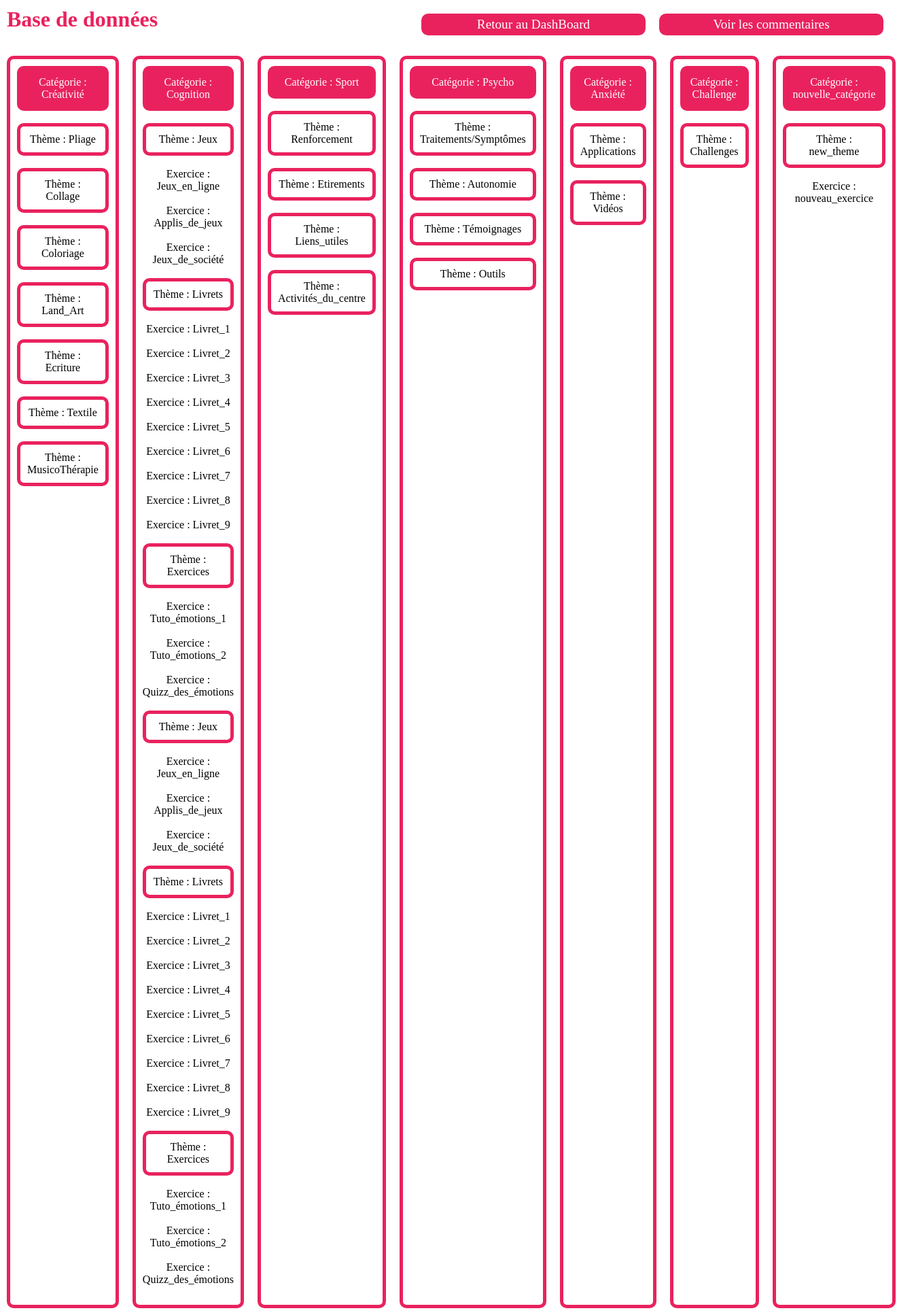
After one commit to louischarnay/IUT-apprehab-project, a PHP site: page /viewDatabase.php in a window 1320 px wide. The commit adds this page. Shown: the whole page at 68% size. Run offline with PHP 8.4, Linux system fonts and the light colour scheme; data comes from the database, SQL or seed files in the repository; both versions use the stored data as it was after the commit.

Commit message:
interface finie
Il faudra juste enlever le fichier sqlite et le remplacer par une vraie database sql

```diff
--- a/PHP/class/Db.php
+++ b/PHP/class/Db.php
@@ -2,7 +2,7 @@
 class Db {
     public $pdo;
     function __construct(){
-        $this->pdo = new PDO('sqlite:C:\Users\Pablo\Documents\IUT\IUT S3\PTUT\appRehab\PHP\database\database.db' );
+        $this->pdo = new PDO('sqlite:'.__DIR__.'/../database/database.db' );
     }
 
     public function addCategorie(string $nom){
@@ -10,30 +10,30 @@ class Db {
         $sth->execute(["categorie" => $nom]);
         $result = $sth->fetch();
         if($result != false){
-            return false;
+            return "Catégorie déjà existante";
         }
         $sth = $this->pdo->prepare("INSERT INTO Categories(nameCategory) VALUES (:categorie)");
         $sth->execute(["categorie" => $nom]);
-        return true;
+        return "Catégorie ajoutée";
     }
 
-    public function addLesson(string $nom, string $categorie){
+    public function addTheme(string $nom, string $categorie){
         $sth = $this->pdo->prepare("SELECT * FROM Categories WHERE nameCategory= :categorie");
         $sth->execute(["categorie" => $categorie]);
         $result = $sth->fetch();
         if($result == false){
-            return false;
+            return "Catégorie inexistante";
         }
         $categorieId = $result["idCategory"];
-        $sth = $this->pdo->prepare("SELECT * FROM Lessons WHERE nameLesson= :lesson AND categoryId= :categorie");
-        $sth->execute(["lesson" => $nom, "categorie" => $categorieId]);
+        $sth = $this->pdo->prepare("SELECT * FROM Lessons WHERE nameLesson= :lesson");
+        $sth->execute(["lesson" => $nom]);
         $result = $sth->fetch();
         if($result != false){
-            return false;
+            return "Thème déjà existant";
         }
         $sth = $this->pdo->prepare("INSERT INTO Lessons (nameLesson, categoryId) VALUES (:nom, :categorie)");
         $sth->execute(["nom" => $nom, "categorie" => $categorieId]);
-        return true;
+        return "Thème ajouté";
     }
 
     public function addExercice(string $nom, string $lesson){
@@ -41,20 +41,18 @@ class Db {
         $sth->execute(["lesson" => $lesson]);
         $result = $sth->fetch();
         if($result == false){
-            echo "1";
-            return false;
+            return "Thème non existant";
         }
         $lessonId = $result["idLesson"];
-        $sth = $this->pdo->prepare("SELECT * FROM Items WHERE nameItem= :nom AND lessonId= :lessonId");
-        $sth->execute(["nom" => $nom, "lessonId" => $lessonId]);
+        $sth = $this->pdo->prepare("SELECT * FROM Items WHERE nameItem= :nom");
+        $sth->execute(["nom" => $nom]);
         $result = $sth->fetch();
         if($result != false){
-            echo "2";
-            return false;
+            return "Exercice déjà existant";
         }
         $sth = $this->pdo->prepare("INSERT INTO Items(nameItem, lessonId) VALUES(:nom, :lessonId)");
         $sth->execute(["nom" => $nom, "lessonId" => $lessonId]);
-        return true;
+        return "Exercice ajouté";
     }
 
     public function addItem(string $contenu, string $exercice, string $typeFile){
@@ -62,30 +60,30 @@ class Db {
         $sth->execute(["exercice" => $exercice]);
         $result = $sth->fetch();
         if($result == false){
-            return false;
+            return "Exercice non existant";
         }
         $itemId = $result["idItem"];
         $sth = $this->pdo->prepare("SELECT * FROM Files WHERE pathFile= :nom");
         $sth->execute(["nom" => $contenu]);
         $result = $sth->fetch();
         if($result != false){
-            return false;
+            return "Item déjà existant";
         }
         $sth = $this->pdo->prepare("INSERT INTO Files(pathFile, typeFile, itemId) VALUES(:contenu, :typeFile, :exercice)");
         $sth->execute(["exercice" => $itemId, "contenu" => $contenu, "typeFile" => $typeFile]);
-        return true;
+        return "Item ajouté";
     }
 
-    public function addWord(string $mot, string $def){
+    public function addMot(string $mot, string $def){
         $sth = $this->pdo->prepare("SELECT * FROM Words WHERE name= :mot");
         $sth->execute(["mot" => $mot]);
         $result = $sth->fetch();
         if($result != false){
-            return 0;
+            return "Mot déjà existant";
         }
         $sth = $this->pdo->prepare("INSERT INTO Words(name, definition) VALUES(:mot, :def)");
         $sth->execute(["mot" => $mot, "def" => $def]);
-        return true;
+        return "Mot ajouté";
     }
 
     public function deleteExercice(string $nom){
@@ -93,14 +91,14 @@ class Db {
         $sth->execute(["nom" => $nom]);
         $result = $sth->fetch();
         if ($result == false) {
-            return false;
+            return "Exercice non existant";
         }
         $itemId = $result["idItem"];
         $sth = $this->pdo->prepare("DELETE FROM Files WHERE itemId= :itemId");
         $sth->execute(["itemId" => $itemId]);
         $sth = $this->pdo->prepare("DELETE FROM Items WHERE idItem= :itemId");
         $sth->execute(["itemId" => $itemId]);
-        return true;
+        return "Exercice supprimé";
     }
 
     public function deleteTheme(string $nom){
@@ -108,7 +106,7 @@ class Db {
         $sth->execute(["nom" => $nom]);
         $result = $sth->fetch();
         if($result == false){
-            return false;
+            return "Thème non existant";
         }
         $lessonId = $result["idLesson"];
         $sth = $this->pdo->prepare("SELECT * FROM Items WHERE lessonId= :lessonId");
@@ -119,7 +117,7 @@ class Db {
         }
         $sth = $this->pdo->prepare("DELETE FROM Lessons WHERE idLesson= :lessonId");
         $sth->execute(["lessonId" => $lessonId]);
-        return true;
+        return "Thème supprimé";
     }
 
     public function deleteCategorie(string $nom){
@@ -127,7 +125,7 @@ class Db {
         $sth->execute(["nom" => $nom]);
         $result = $sth->fetch();
         if($result == false){
-            return false;
+            return "Catégorie non existante";
         }
         $categoryId = $result["idCategory"];
         $sth = $this->pdo->prepare("SELECT * FROM Lessons WHERE categoryId= :categoryId");
@@ -138,7 +136,7 @@ class Db {
         }
         $sth = $this->pdo->prepare("DELETE FROM Categories WHERE idCategory= :categoryId");
         $sth->execute(["categoryId" => $categoryId]);
-        return true;
+        return "Catégorie supprimée";
     }
 
     public function getCategories(){
@@ -161,4 +159,56 @@ class Db {
         $result = $sth->fetchAll(PDO::FETCH_COLUMN, 1);
         return $result;
     }
+
+    public function getCategorieId(string $nom){
+        $sth = $this->pdo->prepare("SELECT * FROM Categories WHERE nameCategory= :nom");
+        $sth->execute(["nom" => $nom]);
+        $result = $sth->fetch(PDO::FETCH_COLUMN, 0);
+        return $result;
+    }
+
+    public function getThemeId(string $nom){
+        $sth = $this->pdo->prepare("SELECT * FROM Lessons WHERE nameLesson= :nom");
+        $sth->execute(["nom" => $nom]);
+        $result = $sth->fetch(PDO::FETCH_COLUMN, 0);
+        return $result;
+    }
+
+    public function getThemesFromCategorie(string $idCategory){
+        $sth = $this->pdo->prepare("SELECT * FROM Lessons WHERE categoryId= :idCategory");
+        $sth->execute(["idCategory" => $idCategory]);
+        $result = $sth->fetchAll(PDO::FETCH_COLUMN, 1);
+        return $result;
+    }
+
+    public function getExerciceFromTheme(string $idLesson){
+        $sth = $this->pdo->prepare("SELECT * FROM Items WHERE lessonId= :idLesson");
+        $sth->execute(["idLesson" => $idLesson]);
+        $result = $sth->fetchAll(PDO::FETCH_COLUMN, 1);
+        return $result;
+    }
+
+    public function getAllCommentaires(){
+        $sth = $this->pdo->prepare("SELECT comment, rate, itemId FROM Rates");
+        $sth->execute();
+        return $sth->fetchAll();
+    }
+
+    public function getExerciceFromExerciceId(string $id){
+        $sth = $this->pdo->prepare("SELECT * FROM Items WHERE idItem= :id");
+        $sth->execute(["id" => $id]);
+        return $sth->fetch();
+    }
+
+    public function getThemeFromThemeId(string $id){
+        $sth = $this->pdo->prepare("SELECT * FROM Lessons WHERE idLesson= :id");
+        $sth->execute(["id" => $id]);
+        return $sth->fetch();
+    }
+
+    public function getCategorieFromCategorieId(string $id){
+        $sth = $this->pdo->prepare("SELECT * FROM Categories WHERE idCategory= :id");
+        $sth->execute(["id" => $id]);
+        return $sth->fetch();
+    }
 }
--- a/PHP/css/style.css
+++ b/PHP/css/style.css
@@ -3,7 +3,7 @@
     padding: 0;
     box-sizing: border-box;
     font-family: Futura;
-    --couleurPrincipale: #22ad9f;
+    --couleurPrincipale: #e9225e;
 }
 h1{
     color: var(--couleurPrincipale);
@@ -76,7 +76,7 @@ legend{
     margin: auto;
     border-radius: 10px;
 }
-fieldset{
+fieldset, .divDataBase, .divCommentaire{
     border: 5px solid var(--couleurPrincipale);
     border-radius: 10px;
 }
@@ -100,6 +100,92 @@ a{
     align-items: center;
 }
 
+#erreur{
+    color: red;
+}
+
+.dataBase{
+    display: flex;
+    flex-direction: row;
+    justify-content: space-between;
+}
+
+.categorieDataBase{
+    background-color: var(--couleurPrincipale);
+    color: white;
+    padding: 10px;
+    border-radius: 10px;
+    border: 5px var(--couleurPrincipale) solid;
+}
+
+.themeDataBase{
+    border: 5px var(--couleurPrincipale) solid;
+    border-radius: 10px;
+    padding: 10px;
+}
+
+.divDataBase{
+    padding: 10px;
+    margin: 10px;
+    text-align: center;
+}
+
+.h1DataBase{
+    text-align: center;
+}
+
+.h1Button{
+    display: flex;
+    padding: 10px;
+    width: 100%;
+    justify-content: space-between;
+}
+
+.buttonsDataBase{
+    display: flex;
+    width: 700px;
+}
+
+.divCommentaire{
+    display: flex;
+    flex-direction: row;
+    align-items: baseline;
+    justify-content: space-between;
+    margin: 10px;
+}
+
+.margin{
+    margin-right: 20px;
+}
+
+.exerciceCommentaire{
+    color: var(--couleurPrincipale);
+}
+
+.commentaire{
+    width: 70%;
+    align-items: baseline;
+    float: right;
+    display: flex;
+    flex-direction: row;
+}
+
+.noteCommentaire{
+    background-color: var(--couleurPrincipale);
+    color: white;
+    border: 5px var(--couleurPrincipale) solid;
+    border-radius: 10px;
+    padding: 10px;
+    margin-right: 10px;
+}
+
+.categorieThemeExercice{
+    display: flex;
+    flex-direction: row;
+    align-items: baseline;
+    margin: 10px;
+}
+
 @media (max-width: 1000px) {
     .divThemeExercice{
         flex-direction: column;
--- a/PHP/traitement/ajoutCategorie.php
+++ b/PHP/traitement/ajoutCategorie.php
@@ -1,5 +1,6 @@
 <?php
 include "../class/Db.php";
+session_start();
 $db = new Db();
-$db->addCategorie($_POST["titreCategorie"]);
-header("Location: /dashboard.php");
+$_SESSION["message"] = $db->addCategorie($_POST["titreCategorie"]);
+header("Location: /index.php");
--- a/PHP/traitement/ajoutExercice.php
+++ b/PHP/traitement/ajoutExercice.php
@@ -1,5 +1,6 @@
 <?php
 include "../class/Db.php";
+session_start();
 $db = new Db();
-$db->addExercice($_POST["titreExercice"], $_POST["dropExercice"]);
-header("Location: ../dashboard.php");
+$_SESSION["message"] = $db->addExercice($_POST["titreExercice"], $_POST["dropExercice"]);
+header("Location: ../index.php");
--- a/PHP/traitement/ajoutMot.php
+++ b/PHP/traitement/ajoutMot.php
@@ -1,5 +1,6 @@
 <?php
 include "../class/Db.php";
+session_start();
 $db = new Db();
-$db->addWord($_POST["titreMot"], $_POST["textDef"]);
-header("Location: ../dashboard.php");
+$_SESSION["message"] = $db->addMot($_POST["titreMot"], $_POST["textDef"]);
+header("Location: ../index.php");
--- a/PHP/traitement/ajoutTheme.php
+++ b/PHP/traitement/ajoutTheme.php
@@ -1,5 +1,6 @@
 <?php
 include "../class/Db.php";
+session_start();
 $db = new Db();
-$db->addLesson($_POST["titreTheme"], $_POST["dropCategorie"]);
-header("Location: ../dashboard.php");
+$_SESSION["message"] = $db->addTheme($_POST["titreTheme"], $_POST["dropCategorie"]);
+header("Location: ../index.php");
--- /dev/null
+++ b/PHP/viewDatabase.php
@@ -0,0 +1,36 @@
+<!DOCTYPE html>
+<html lang="fr">
+<head>
+    <meta charset="UTF-8">
+    <title>DashBoard | Base de données</title>
+    <link href="css/style.css" rel="stylesheet">
+</head>
+<?php include "class/Db.php";
+$db = new Db();?>
+<body>
+    <div class="h1Button">
+        <h1 class="h1DataBase">Base de données</h1>
+        <div class="buttonsDataBase">
+            <a href="index.php">Retour au DashBoard</a>
+            <a href="viewRates.php">Voir les commentaires</a>
+        </div>
+    </div>
+    <div class="dataBase">
+        <?php $categories = $db->getCategories();
+        foreach ($categories as $category):
+            echo "<div class='divDataBase'><p class='categorieDataBase'>Catégorie : ".$category."</p><br>";
+            $idCategory = $db->getCategorieId($category);
+            $themes = $db->getThemesFromCategorie($idCategory);
+            foreach ($themes as $theme):
+                echo "<p class='themeDataBase'>Thème : ".$theme."</p><br>";
+                $idTheme = $db->getThemeId($theme);
+                $exercices = $db->getExerciceFromTheme($idTheme);
+                foreach ($exercices as $exercice):
+                    echo "<p class='exerciceDataBase'>Exercice : ".$exercice."</p><br>";
+                endforeach;
+            endforeach;
+            echo "</div>";
+        endforeach;?>
+    </div>
+</body>
+</html>
```
Also changed, not shown: PHP/index.php (renamed from PHP/dashboard.php, +16 -6 lines), PHP/traitement/ajoutItem.php (+12 -3 lines), PHP/traitement/suppr.php (+5 -4 lines), PHP/traitement/test.php (added, +7 -0 lines), PHP/viewRates.php (+24 -4 lines), PHP/database/database.db, PHP/database/images/Hob machine.jpg (added), PHP/database/images/Hob nuit.jpg (added).
